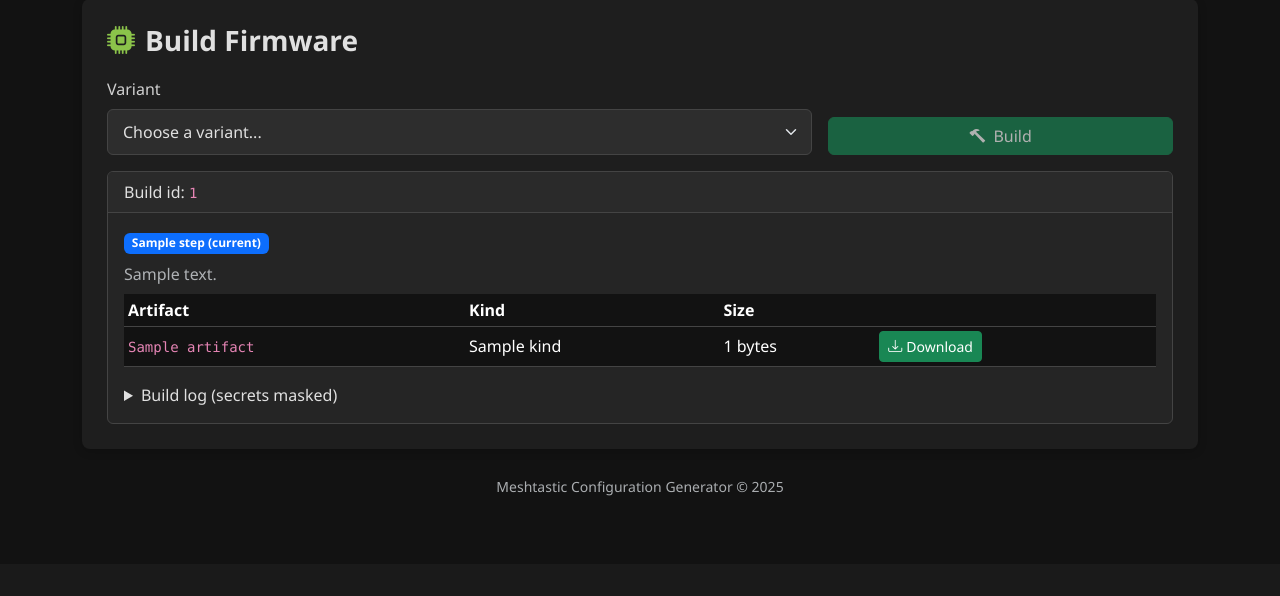
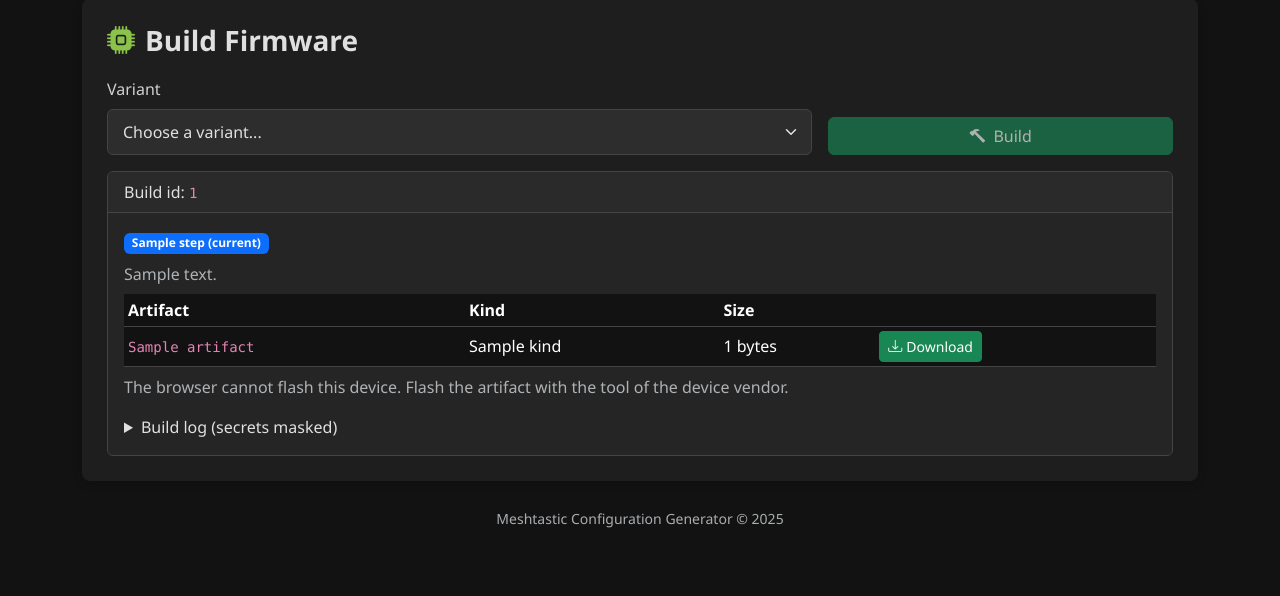
Before and after one commit to Crank-Git/MTFWBuilder, a Python web app: template templates/index.html in a window 1280 px wide. Shown: the part 2699-3295 px from the top of the page. Before the commit the page ends 3195 px from the top, so only its background shows below. Run offline with Jinja, Linux system fonts and the light colour scheme; the template is opened without the code that fills it: most values are stand-ins (such as "Sample title", 1, 10 or a date in 2020).

Commit message:
feat: show UF2 steps per architecture after a build (#59)
Change: feature
Why: FR-browser-flashing-10 gives nRF52 and RP2040/RP2350 operators the bootloader steps, and other builds a download-only note.

Co-Authored-By: Claude Opus 5.5 <noreply@anthropic.com>
[skip ci]

```diff
--- a/templates/partials/build_state.html
+++ b/templates/partials/build_state.html
@@ -35,6 +35,8 @@
 {# The registry puts every ESP32-family pio platform (esp32, esp32s2, esp32s3, esp32c3, esp32c6) under the architecture esp32. #}
 {% if build.variant.architecture == "esp32" %}
 {% include "partials/flash_panel.html" %}
+{% else %}
+{% include "partials/uf2_panel.html" %}
 {% endif %}
 {% endif %}
 
--- /dev/null
+++ b/templates/partials/uf2_panel.html
@@ -0,0 +1,27 @@
+{# The flash instructions of a complete build that is not ESP32 family (FR-browser-flashing-10). #}
+{# The template reads pio_platform, because the registry files the rp2350 variants under the architecture rp2040. #}
+{% set platform = build.variant.pio_platform %}
+{% if platform in ("nrf52840", "rp2040", "rp2350") %}
+<section class="card mb-2" id="uf2-panel">
+    <div class="card-body">
+        <h2 class="h5 card-title">Flash with a UF2 file</h2>
+        <ol class="mb-0" id="uf2-steps">
+            <li id="uf2-step-1">Download the UF2 file:
+                {% for artifact, url in artifacts if artifact.kind == "uf2" %}
+                <a href="{{ url }}" download data-flash-download id="uf2-download"><i class="bi bi-download me-1"></i>{{ artifact.name }}</a>
+                {% endfor %}
+            </li>
+            {% if platform == "nrf52840" %}
+            <li id="uf2-step-2">Connect the device with USB.</li>
+            <li id="uf2-step-3">Press the reset button two times quickly. A USB drive appears.</li>
+            <li id="uf2-step-4">Copy the .uf2 file to the drive. The device restarts when the copy ends.</li>
+            {% else %}
+            <li id="uf2-step-2">Hold the BOOTSEL button while you connect the device with USB. A USB drive appears.</li>
+            <li id="uf2-step-3">Copy the .uf2 file to the drive. The device restarts when the copy ends.</li>
+            {% endif %}
+        </ol>
+    </div>
+</section>
+{% else %}
+<p class="text-muted mb-2" id="download-only">The browser cannot flash this device. Flash the artifact with the tool of the device vendor.</p>
+{% endif %}
```
